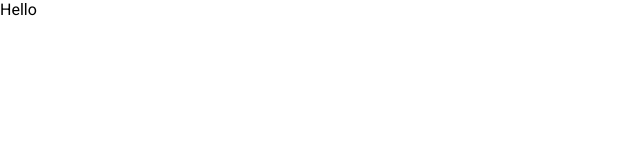
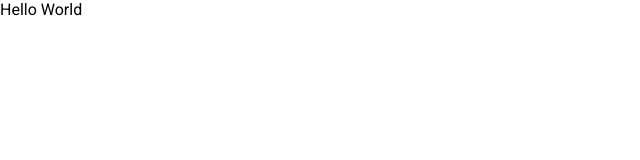
Before and after one commit to ShahmarAliyev/docosocial, a React (Create React App) app in the folder client/: page / in a window 1280 px wide. Shown: the top 160 px of the page, without its empty margins (0-640 px from the left). Built offline with nearby package versions, Linux system fonts and the light colour scheme.

Commit message:
added client-main branch

```diff
--- a/client/src/App.js
+++ b/client/src/App.js
@@ -1,5 +1,5 @@
 function App() {
-  return <div>Hello</div>;
+  return <div>Hello World</div>;
 }
 
 export default App;
```
